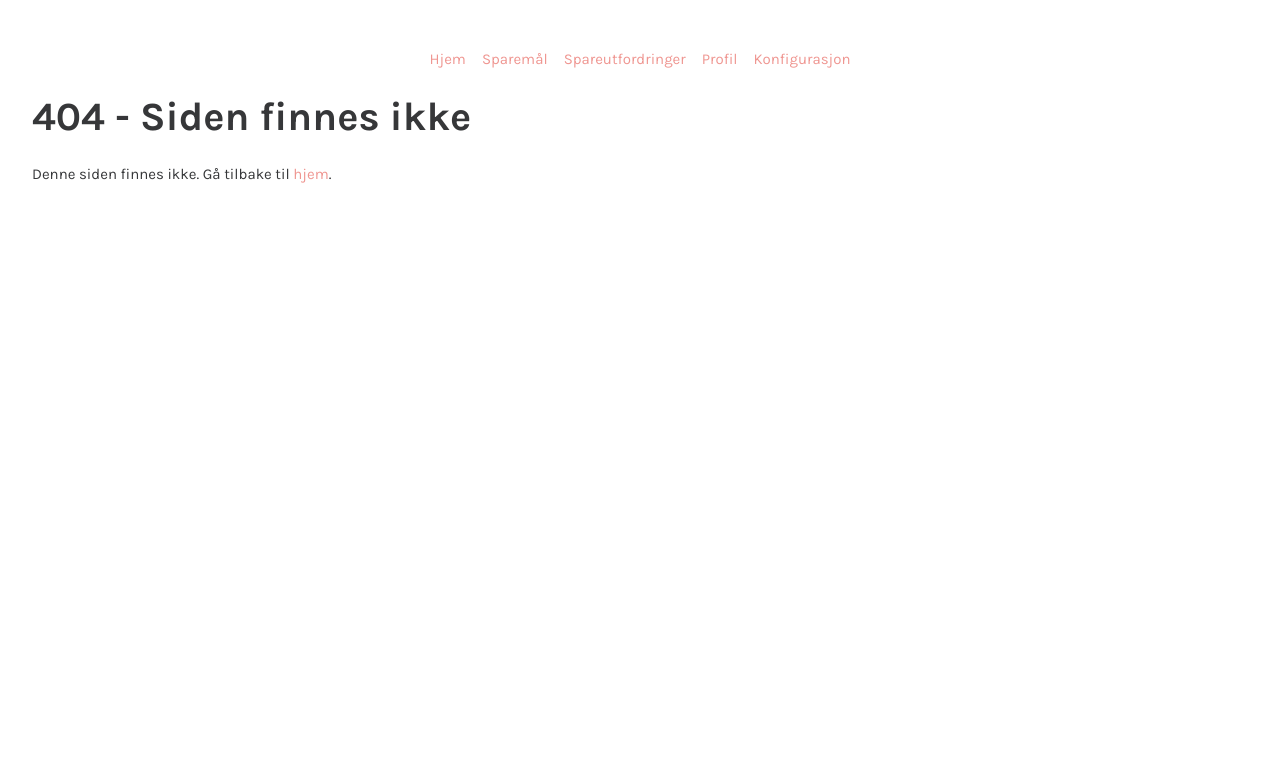
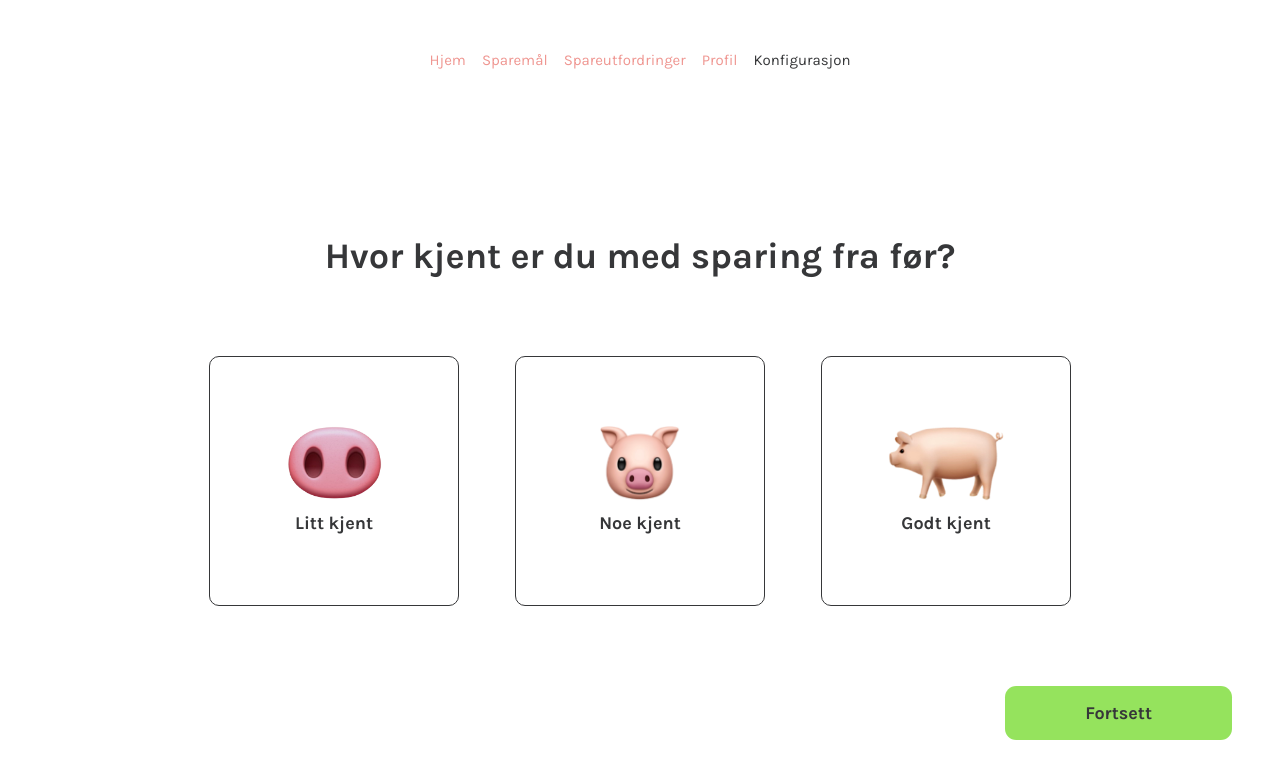
Before and after one commit to haruixu/SpareStiFrontend, a Vue app: page /konfigurasjonSteg1 in a window 1280 px wide. Before the commit this address had no page. Shown: the top 778 px of the page. Built offline with nearby package versions, Linux system fonts and the light colour scheme.

Commit message:
feat: added routes for config

```diff
--- a/src/App.vue
+++ b/src/App.vue
@@ -8,7 +8,7 @@ import { RouterLink, RouterView } from 'vue-router'
         <RouterLink to="/sparemaal">Sparemål</RouterLink>
         <RouterLink to="/spareutfordringer">Spareutfordringer</RouterLink>
         <RouterLink to="/profil">Profil</RouterLink>
-        <RouterLink to="/konfigurasjon">Konfigurasjon</RouterLink>
+        <RouterLink to="/konfigurasjonSteg1">Konfigurasjon</RouterLink>
     </nav>
 
     <main>
--- a/src/router/index.ts
+++ b/src/router/index.ts
@@ -35,9 +35,19 @@ const router = createRouter({
             component: () => import('../views/NotFoundView.vue')
         },
         {
-            path: '/konfigurasjon',
-            name: 'configurations',
-            component: () => import('../views/ConfigFamiliarWithSavings.vue')
+            path: '/konfigurasjonSteg1',
+            name: 'configurations1',
+            component: () => import('../views/ConfigFamiliarWithSavingsView.vue')
+        },
+        {
+            path: '/konfigurasjonSteg2',
+            name: 'configurations2',
+            component: () => import('../views/ConfigSpendingItemsView.vue')
+        },
+        {
+            path: '/konfigurasjonSteg3',
+            name: 'configurations3',
+            component: () => import('../views/ConfigSpendingItemsAmountView.vue')
         }
     ]
 })
--- a/src/views/ConfigFamiliarWithSavings.vue
+++ b/src/views/ConfigFamiliarWithSavingsView.vue
@@ -2,6 +2,7 @@
 import { ref } from 'vue'
 import ContinueButtonComponent from '@/components/ContinueButtonComponent.vue'
 import '@/assets/base.css'
+import router from '@/router'
 
 const selectedOption = ref<string | null>(null)
 
@@ -15,6 +16,7 @@ const onButtonClick = () => {
     } else {
         console.log('No option selected.')
     }
+    router.push('/konfigurasjonSteg2');
 }
 </script>
 
```
